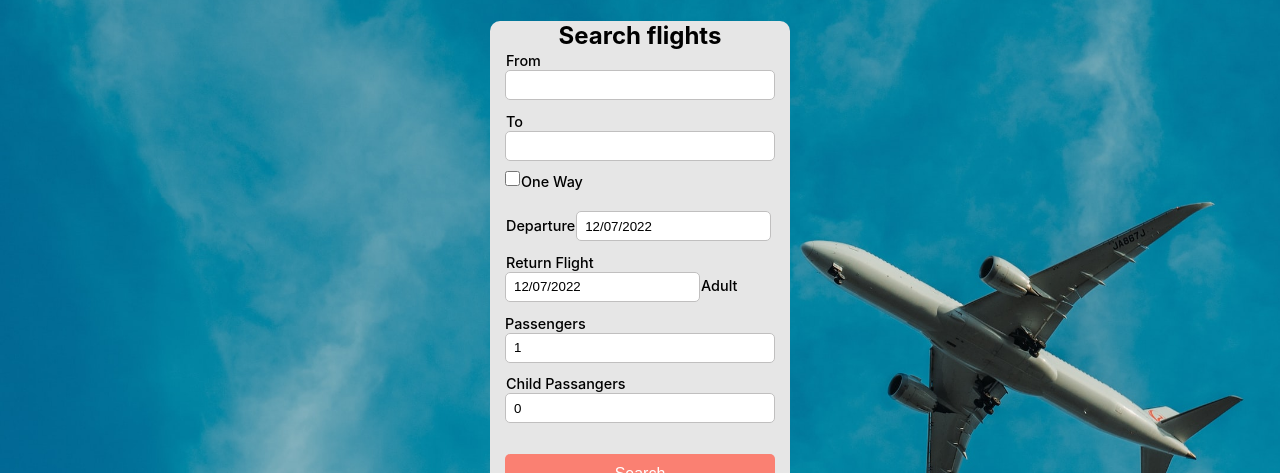
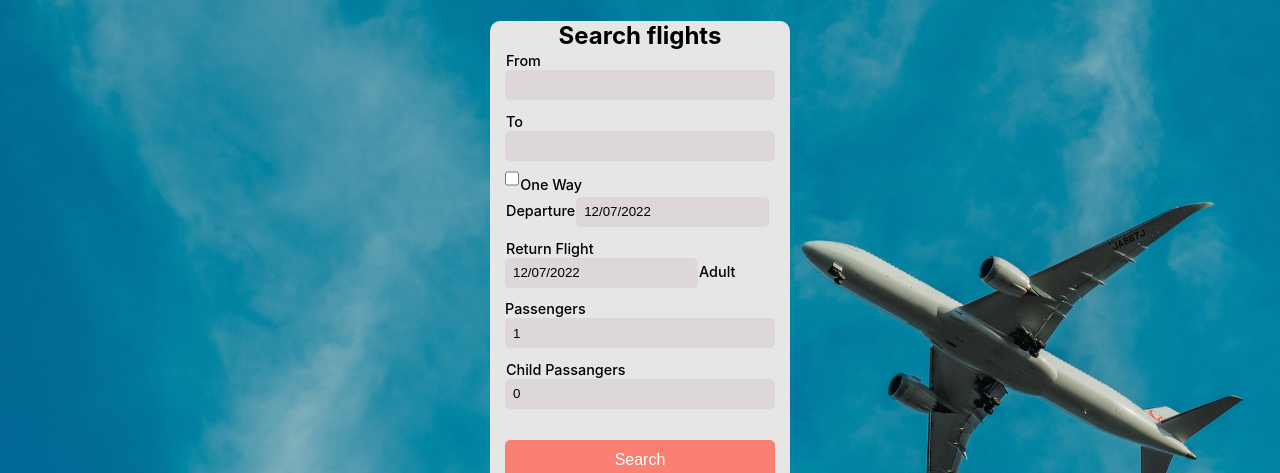
Before and after one commit to jecinacDarko/airline-app-client-mvp, a React (Create React App) app: page / in a window 1280 px wide. Shown: the part 198-671 px from the top of the page. Built offline with nearby package versions, Linux system fonts and the light colour scheme; no server answers.

Commit message:
refactoring & styling

```diff
--- a/src/components/NavBar.tsx
+++ b/src/components/NavBar.tsx
@@ -9,7 +9,6 @@ export function NavBar() {
       <NavLink to="/about">About</NavLink>
       <NavLink to="/myflights">My Flights</NavLink>
       <NavLink to="/contact">Contact</NavLink>
-
     </nav>
   );
 }
--- a/src/components/SearchBar.tsx
+++ b/src/components/SearchBar.tsx
@@ -64,14 +64,16 @@ export default function SearchBar() {
         onChange={(event) => setTo(event.target.value)}>
       </input>
 
-      <label>One Way</label>
+      <div className='flex'>
       <input
-        className='checkbox'
-        type="checkbox"
-        name="oneway"
-        checked={oneWay}
-        onChange={() => setOneWayLocal(!oneWay)}></input><br></br><br></br>
+          className='checkbox'
+          type="checkbox"
+          name="oneway"
+          checked={oneWay}
+          onChange={() => setOneWayLocal(!oneWay)}></input>
 
+        <label>One Way</label>
+      </div>
       <label>Departure</label>
       <DatePicker
         selected={departureDate}
--- a/src/components/styles.css
+++ b/src/components/styles.css
@@ -50,14 +50,13 @@ label {
 
 input {
   border:none;
-  background-color:rgb(255, 255, 255);
+  background-color:rgb(222, 215, 215);
   color:black;
   height:30px;
   width:100%;
   padding:8px;
   margin: 0 auto 0.8em auto;
   border-radius:5px;
-  border:1px solid rgb(192, 191, 191);
 }
 
 label {
@@ -70,11 +69,8 @@ label {
 }
 
 .checkbox {
-  display:block;
   height:15px;
   width:15px;
-  float:left;
-
 }
 
 .flightComponent {
@@ -303,3 +299,9 @@ label {
   border-radius:10px;
   height:40%;
 }
+
+.flex {
+  display: flex;
+  justify-content: center;
+  align-items: center;
+}
--- a/src/pages/CreatedBookingPage.tsx
+++ b/src/pages/CreatedBookingPage.tsx
@@ -14,7 +14,8 @@ export function CreatedBookingPage() {
   const findBooking = () => {
     setShowBooking(true);
     dispatch(fetchBooking(bookingId));
-  }
+}
+
 
   return (
     <div>
--- a/src/pages/HomePage.tsx
+++ b/src/pages/HomePage.tsx
@@ -21,40 +21,14 @@ export function HomePage() {
   const oneWay = useSelector((store: Store) => store.bookings.oneWay);
 
   const navigate = useNavigate();
-
-  const canNavigate = (): boolean => {
-    if (isZero(toItinerary)) {
-      return false;
-    }
-
-    if (!oneWay) {
-      if (isZero(fromItinerary)) {
-        return false;
-      }
-    }
-
-    return true;
-  }
-
-  const navigateToBooking = () => {
-    if (!toItinerary) {
-      return;
-    }
-
-    if (oneWay) {
-      if (!fromItinerary) {
-        return;
-      }
-    }
-
-    navigate('/book');
-  }
+  const canNavigate = (): boolean => isZero(toItinerary) ? false : (!oneWay && isZero(fromItinerary) ? false : true)
+  const navigateToBooking = () => (!toItinerary || (oneWay && !fromItinerary)) ? undefined : navigate('/book');
 
   return (
   <div className='homePage'>
     <h1>AirBuddy</h1>
-      <div className='mapped'>
-        <SearchBar />
+    <div className='mapped'>
+    <SearchBar/>
       </div>
         <div className='flights'>
           <div className='flightsTo'>
@@ -67,7 +41,7 @@ export function HomePage() {
           </div>
       </div>
       <div className='bookContainer'>
-        {(directFlights.length > 0 && returnFlights.length > 0) &&
+        {(directFlights.length > 0 || returnFlights.length > 0) &&
         <button className='btnBook' onClick={ () => navigateToBooking()} disabled={!canNavigate()}>Book!</button> }
       </div>
   </div>
```
